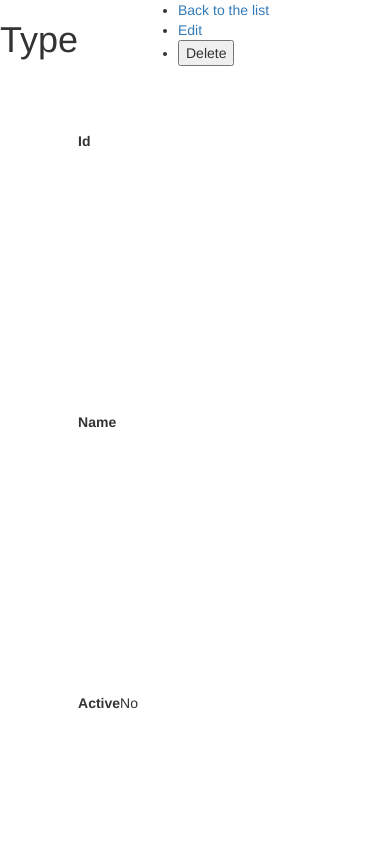
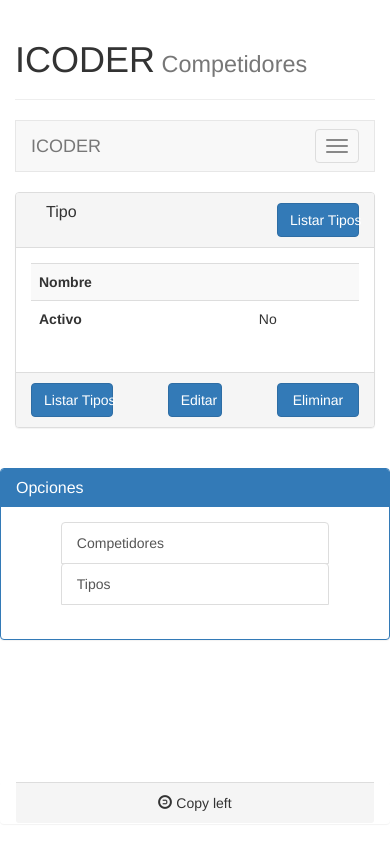
Before and after one commit to Xtikma/multi.dev, a Symfony app: template src/IcoderBundle/Resources/views/type/show.html.twig in a window 390 px wide. Run offline with Twig, Linux system fonts and the light colour scheme; the template is opened without the code that fills it, so the values that code supplies are empty; some libraries are stand-ins or nearby versions.

Commit message:
Correccion para tipos de competidor

```diff
--- a/src/IcoderBundle/Resources/views/competitor/index.html.twig
+++ b/src/IcoderBundle/Resources/views/competitor/index.html.twig
@@ -44,3 +44,7 @@
 {% block panelFooter %}
     <a class="btn btn-primary col-xs-3" href="{{ path('competitor_new')}}">Agregar competidor</a>
 {% endblock %}
+
+{% block content_nav %}
+    {% include 'IcoderBundle:competitor:nav_competitor.html.twig' %}
+{% endblock %}
--- /dev/null
+++ b/src/IcoderBundle/Resources/views/competitor/nav_competitor.html.twig
@@ -0,0 +1,34 @@
+<div class="panel panel-primary">
+    <div class="panel-heading">
+        <h3 class="panel-title">Opciones</h3>
+    </div>
+    <div class="panel-body">
+        <div class="col-xs-10 col-xs-offset-1">
+            <div class="list-group">
+                <div id="collapse">
+                    <a class="list-group-item" data-toggle="collapse" data-parent="#collapse" href="#competidores">
+                        Competidores
+                    </a>
+                    <div id="competidores" class="panel-collapse collapse">
+                        <div class="col-xs-offset-1">
+                            <a class="list-group-item" href="{{url('competitor_new')}}" >Agregar</a>
+                            <a class="list-group-item" href="{{url('competitor_index')}}" >Listar</a>
+                        </div>
+                    </div>
+                </div>
+                <div id="collapse">
+                    <a class="list-group-item" data-toggle="collapse" data-parent="#collapse" href="#type">
+                        Tipos
+                    </a>
+                    <div id="type" class="panel-collapse collapse">
+                        <div class="col-xs-offset-1">
+                            <a class="list-group-item" href="{{url('type_new')}}" >Agregar</a>
+                            <a class="list-group-item" href="{{ url('type_index')}}" >Listar</a>
+                        </div>
+                    </div>
+                </div>
+
+            </div>
+        </div>
+    </div>
+</div>
--- a/src/IcoderBundle/Resources/views/competitor/show.html.twig
+++ b/src/IcoderBundle/Resources/views/competitor/show.html.twig
@@ -47,7 +47,7 @@
             </tr>
             <tr>
                 <th>Activo</th>
-                <td>{% if competitor.active %}Yes{% else %}No{% endif %}</td>
+                <td>{% if competitor.active %}Si{% else %}No{% endif %}</td>
             </tr>
         </tbody>
     </table>
--- a/src/IcoderBundle/Resources/views/type/index.html.twig
+++ b/src/IcoderBundle/Resources/views/type/index.html.twig
@@ -1,41 +1,20 @@
-{% extends 'base.html.twig' %}
+{% extends 'IcoderBundle:competitor:index.html.twig' %}
 
-{% block body %}
-    <h1>Types list</h1>
+{% block panelTitle %}
+    <h1 class="panel-title col-xs-5">Tipos de competidores</h1>
+    <a class="btn btn-primary col-xs-3 col-xs-offset-4" href="{{ path('type_new') }}">Agregar</a>
+{% endblock %}
 
-    <table>
-        <thead>
-            <tr>
-                <th>Id</th>
-                <th>Name</th>
-                <th>Active</th>
-                <th>Actions</th>
-            </tr>
-        </thead>
-        <tbody>
+{% block panelBody %}
+    <div class="list-group">
         {% for type in types %}
-            <tr>
-                <td><a href="{{ path('type_show', { 'id': type.id }) }}">{{ type.id }}</a></td>
-                <td>{{ type.name }}</td>
-                <td>{% if type.active %}Yes{% else %}No{% endif %}</td>
-                <td>
-                    <ul>
-                        <li>
-                            <a href="{{ path('type_show', { 'id': type.id }) }}">show</a>
-                        </li>
-                        <li>
-                            <a href="{{ path('type_edit', { 'id': type.id }) }}">edit</a>
-                        </li>
-                    </ul>
-                </td>
-            </tr>
+            <a class="list-group-item" href="{{ path('type_show', { 'id': type.id }) }}">{{ type.name }}</a>
+        {% else %}
+            <p>No existen tipos registrados</p>
         {% endfor %}
-        </tbody>
-    </table>
+    </div>
+{% endblock %}
 
-    <ul>
-        <li>
-            <a href="{{ path('type_new') }}">Create a new type</a>
-        </li>
-    </ul>
+{% block panelFooter %}
+    <a class="btn btn-primary col-xs-3" href="{{ path('type_new') }}">Agregar</a>
 {% endblock %}
--- a/src/IcoderBundle/Resources/views/type/show.html.twig
+++ b/src/IcoderBundle/Resources/views/type/show.html.twig
@@ -1,36 +1,30 @@
-{% extends 'base.html.twig' %}
+{% extends 'IcoderBundle:type:index.html.twig' %}
 
-{% block body %}
-    <h1>Type</h1>
 
-    <table>
+{% block panelTitle %}
+    <h1 class="col-xs-3 panel-title col-xs-3">Tipo {{type.name}}</h1>
+    <a class="btn btn-primary col-xs-3 col-xs-offset-6" href="{{ path('type_index') }}">Listar Tipos</a>
+{% endblock %}
+
+{% block panelBody %}
+    <table class="table table-striped">
         <tbody>
             <tr>
-                <th>Id</th>
-                <td>{{ type.id }}</td>
-            </tr>
-            <tr>
-                <th>Name</th>
+                <th>Nombre</th>
                 <td>{{ type.name }}</td>
             </tr>
             <tr>
-                <th>Active</th>
-                <td>{% if type.active %}Yes{% else %}No{% endif %}</td>
+                <th>Activo</th>
+                <td>{% if type.active %}Si{% else %}No{% endif %}</td>
             </tr>
         </tbody>
     </table>
+{% endblock %}
 
-    <ul>
-        <li>
-            <a href="{{ path('type_index') }}">Back to the list</a>
-        </li>
-        <li>
-            <a href="{{ path('type_edit', { 'id': type.id }) }}">Edit</a>
-        </li>
-        <li>
+{% block panelFooter %}
+    <a class="btn btn-primary col-xs-3" href="{{ path('type_index') }}">Listar Tipos</a>
+    <a class="btn btn-primary col-xs-2 col-xs-offset-2" href="{{ path('type_edit', { 'id': type.id }) }}">Editar</a>
             {{ form_start(delete_form) }}
-                <input type="submit" value="Delete">
+            <input class="btn btn-primary col-xs-3 col-xs-offset-2" type="submit" value="Eliminar">
             {{ form_end(delete_form) }}
-        </li>
-    </ul>
 {% endblock %}
```
Also changed, not shown: src/IcoderBundle/Resources/views/type/edit.html.twig (+26 -16 lines), src/IcoderBundle/Resources/views/type/new.html.twig (+23 -12 lines).
